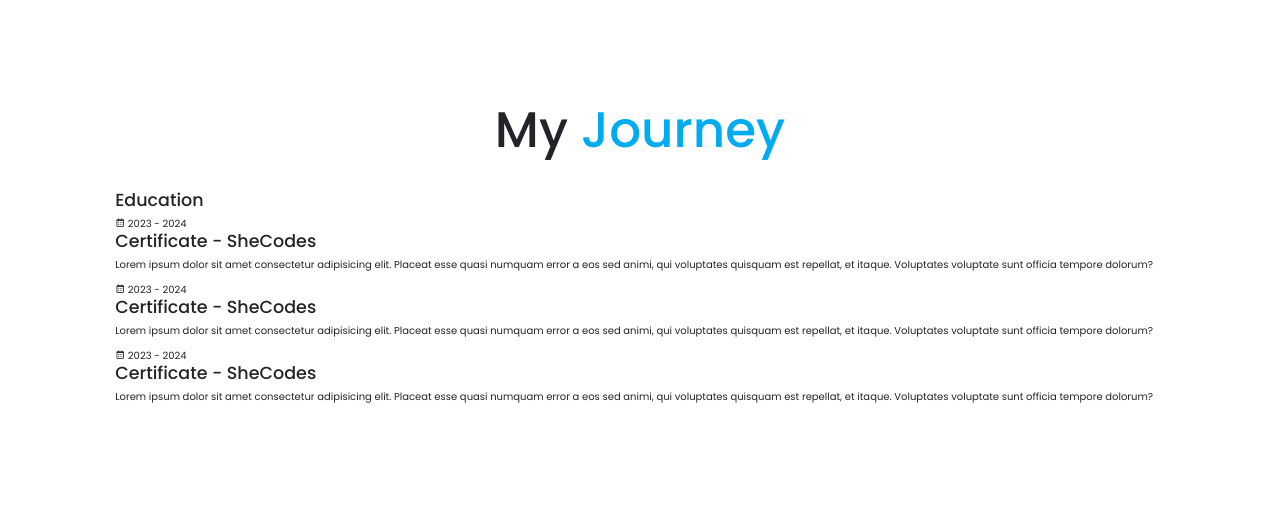
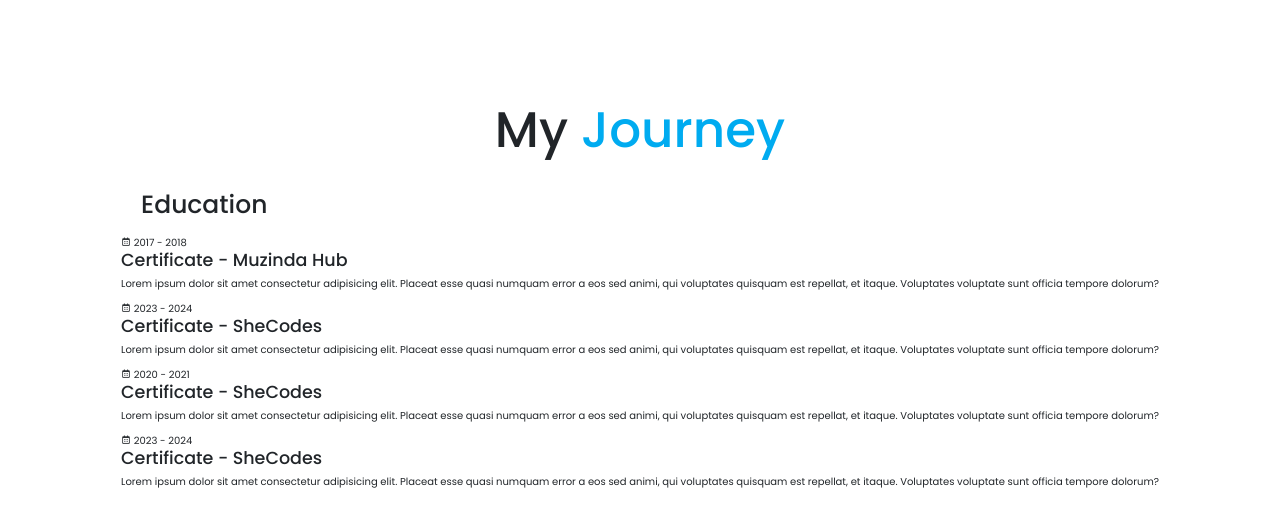
Before and after one commit to shanellmusarurwa/Responsive-Portifolio, a plain HTML site: page Education.html in a window 1280 px wide. Drawn offline with nearby package versions, Linux system fonts and the light colour scheme.

Commit message:
adding css

```diff
--- a/Education.html
+++ b/Education.html
@@ -34,9 +34,9 @@
              <div class="education-content">
               <div class="content">
                 <div class="year">
-                  <i class="bx bx-calendar"></i> 2023 - 2024
+                  <i class="bx bx-calendar"></i> 2017 - 2018
                 </div>
-                <h3>Certificate - SheCodes</h3>
+                <h3>Certificate - Muzinda Hub</h3>
                 <p>
                   Lorem ipsum dolor sit amet consectetur adipisicing elit.
                   Placeat esse quasi numquam error a eos sed animi, qui
@@ -64,6 +64,20 @@
             </div>
                <div class="content">
                 <div class="year">
+                  <i class="bx bx-calendar"></i> 2020 - 2021
+                </div>
+                <h3>Certificate - SheCodes</h3>
+                <p>
+                  Lorem ipsum dolor sit amet consectetur adipisicing elit.
+                  Placeat esse quasi numquam error a eos sed animi, qui
+                  voluptates quisquam est repellat, et itaque. Voluptates
+                  voluptate sunt officia tempore dolorum?
+                </p>
+
+              </div>
+            </div>
+             <div class="content">
+                <div class="year">
                   <i class="bx bx-calendar"></i> 2023 - 2024
                 </div>
                 <h3>Certificate - SheCodes</h3>
--- a/src/style.css
+++ b/src/style.css
@@ -252,3 +252,23 @@ span {
 .btn-box.btn a::before {
   background: var(--second-bg-color);
 }
+.education {
+  display: flex;
+  justify-content: center;
+  align-items: center;
+  flex-direction: column;
+  min-height: auto;
+  padding-bottom: 5rem;
+}
+.education .education-row {
+  display: flex;
+  flex-wrap: wrap;
+  gap: 5rem;
+}
+.education-row .education-column {
+  flex: 1 1 40rem;
+}
+.education-column .title {
+  font-size: 2.5rem;
+  margin: 0 0 1.5rem 2rem;
+}
```
